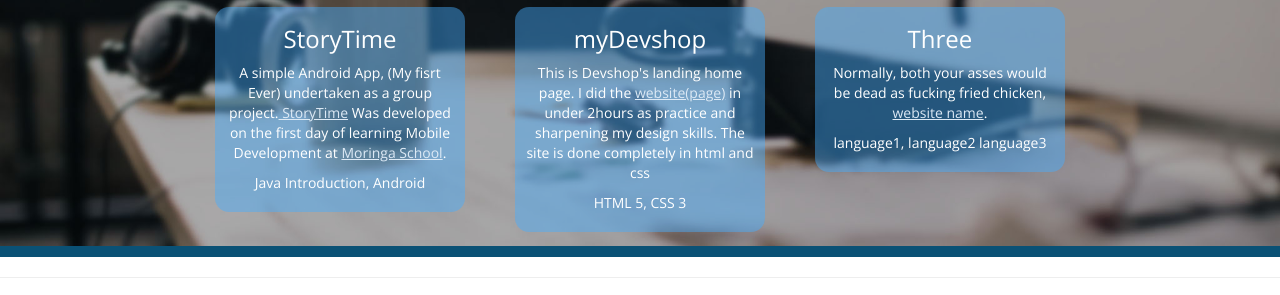
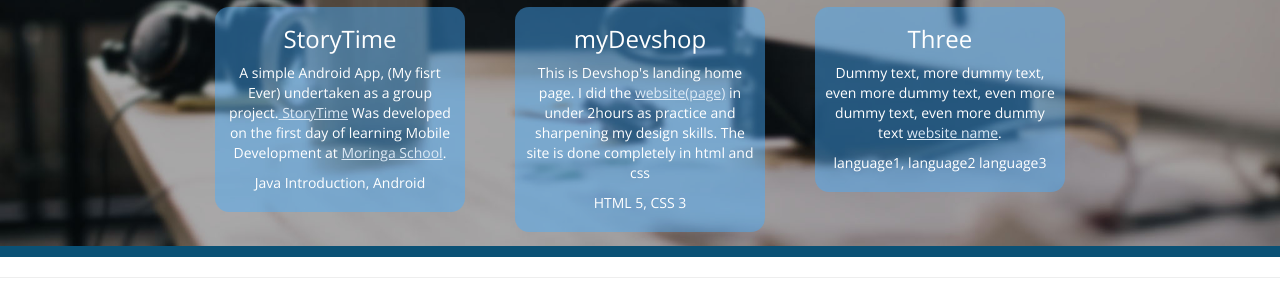
Before and after one commit to wathika/wathika.github.io, a plain HTML site: page index.html in a window 1280 px wide. Shown: the part 1705-2000 px from the top of the page. Drawn offline with nearby package versions, Linux system fonts and the light colour scheme.

Commit message:
modified portfolio..

```diff
--- a/index.html
+++ b/index.html
@@ -151,7 +151,7 @@
                     <img src="img/1.jpg" alt="...">
                     <div class="caption">
                         <h3>Three</h3>
-                        <p>Normally, both your asses would be dead as fucking fried chicken, <a href="#">website name</a>.</p>
+                        <p>Dummy text, more dummy text, even more dummy text, even more dummy text, even more dummy text  <a href="#">website name</a>.</p>
                         <p>language1, language2 language3</p>
                     </div>
                 </div>
```
